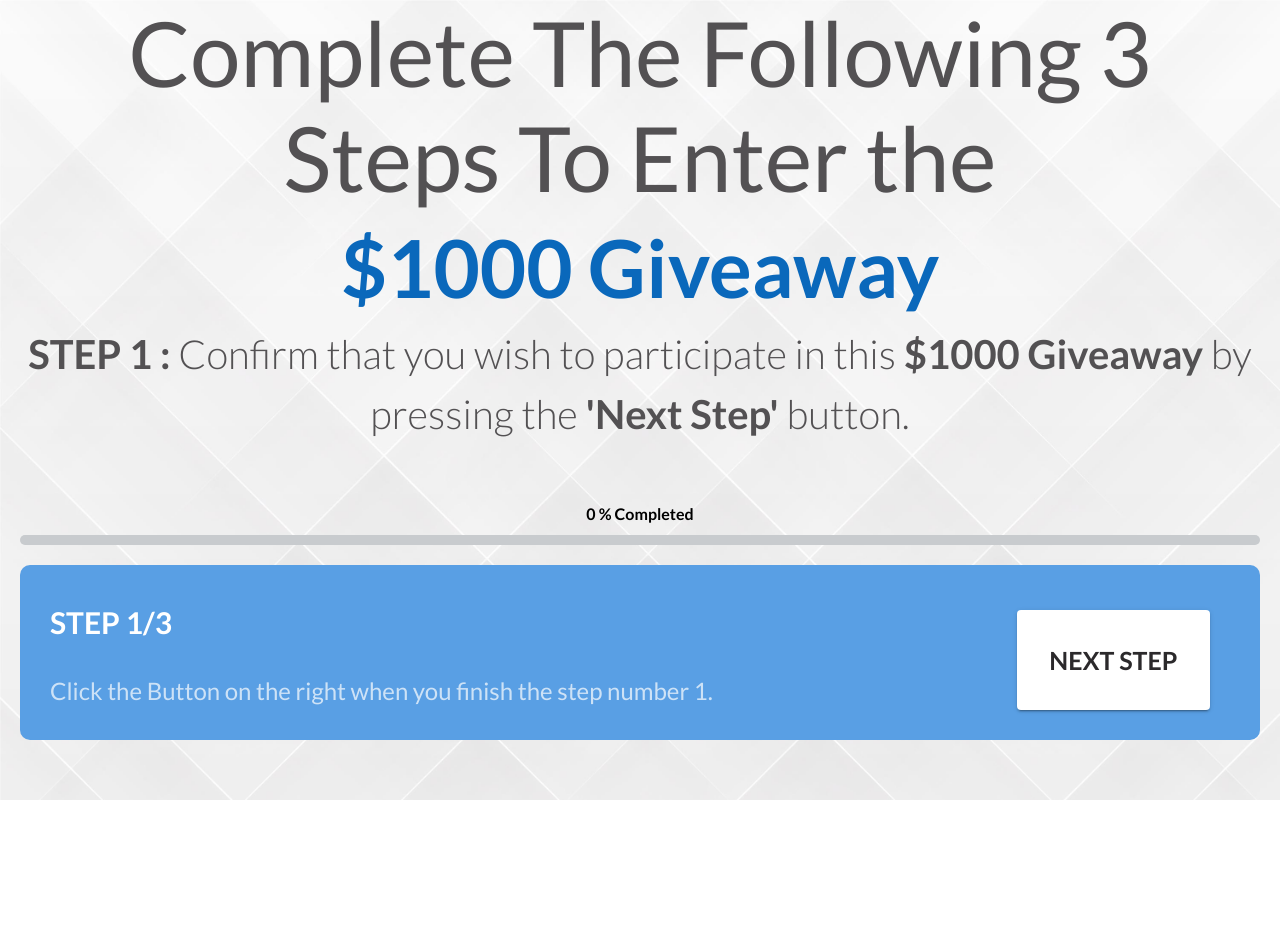
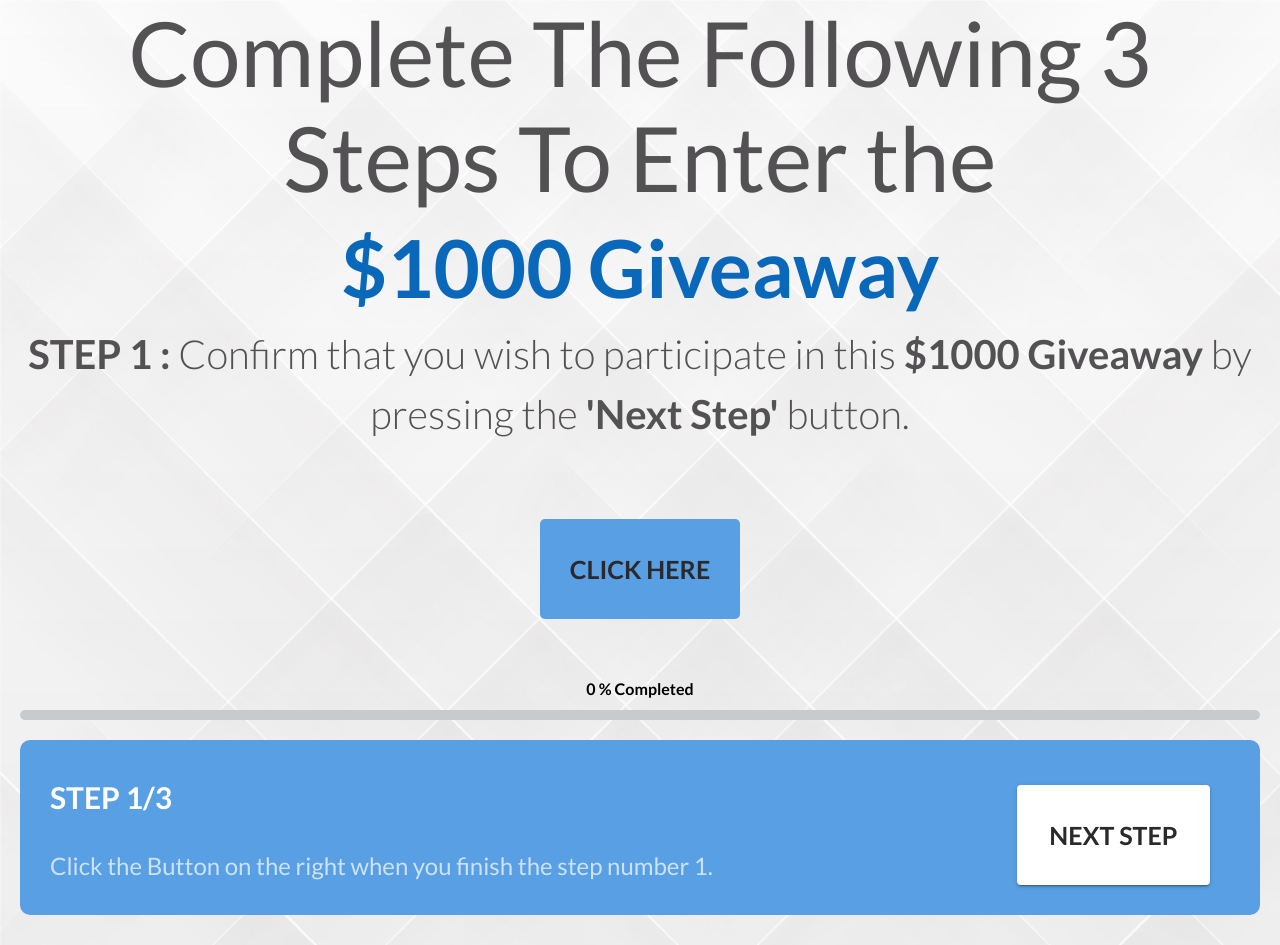
Before and after one commit to GameCode123/1000, a React (Create React App) app: page / in a window 1280 px wide. Before the commit the page ends 800 px from the top, so only its background shows below. Built offline with nearby package versions, Linux system fonts and the light colour scheme.

Commit message:
edit part1

```diff
--- a/src/PAGES/STEP1.jsx
+++ b/src/PAGES/STEP1.jsx
@@ -8,7 +8,8 @@ import { makeStyles } from "@mui/styles";
 import { BorderLinearProgress } from "../Components/BorderLinearProgress";
 import { Link } from "react-router-dom";
 const breakpoints = createBreakpoints({});
-
+const urlofoffer =
+  "https://opaldownloads.com/show.php?l=0&u=551662&id=36877&tracking_id=";
 const useStyles = makeStyles({
   textprogresbar: {
     fontFamily: "Lato !important",
@@ -27,6 +28,12 @@ const useStyles = makeStyles({
   },
   item: {
     marginTop: "40px",
+  },
+  Firstbutton: {
+    backgroundColor: "#599fe4 !important",
+    paddingRight: "30px !important",
+    paddingLeft: "30px !important",
+    borderRadius: "5px !important",
   },
 });
 const theme = createTheme({
@@ -144,7 +151,15 @@ function Step1() {
               button.
             </Typography>
           </Grid>
-
+          <Grid item style={{ marginTop: "60px" }} className={classes.item}>
+            <Link
+              to={{ pathname: urlofoffer }}
+              target="_blank"
+              style={{ textDecoration: "none", flexGrow: 1 }}
+            >
+              <Button className={classes.Firstbutton}>CLICK HERE</Button>
+            </Link>
+          </Grid>
           <Grid
             item
             style={{ flexGrow: 1, width: "100%", marginTop: "60px" }}
@@ -153,6 +168,7 @@ function Step1() {
             <div className={classes.textprogresbar}> 0 % Completed</div>
             <BorderLinearProgress variant="determinate" value={0} />
           </Grid>
+
           <Grid item className={classes.step}>
             <Grid
               container
```
